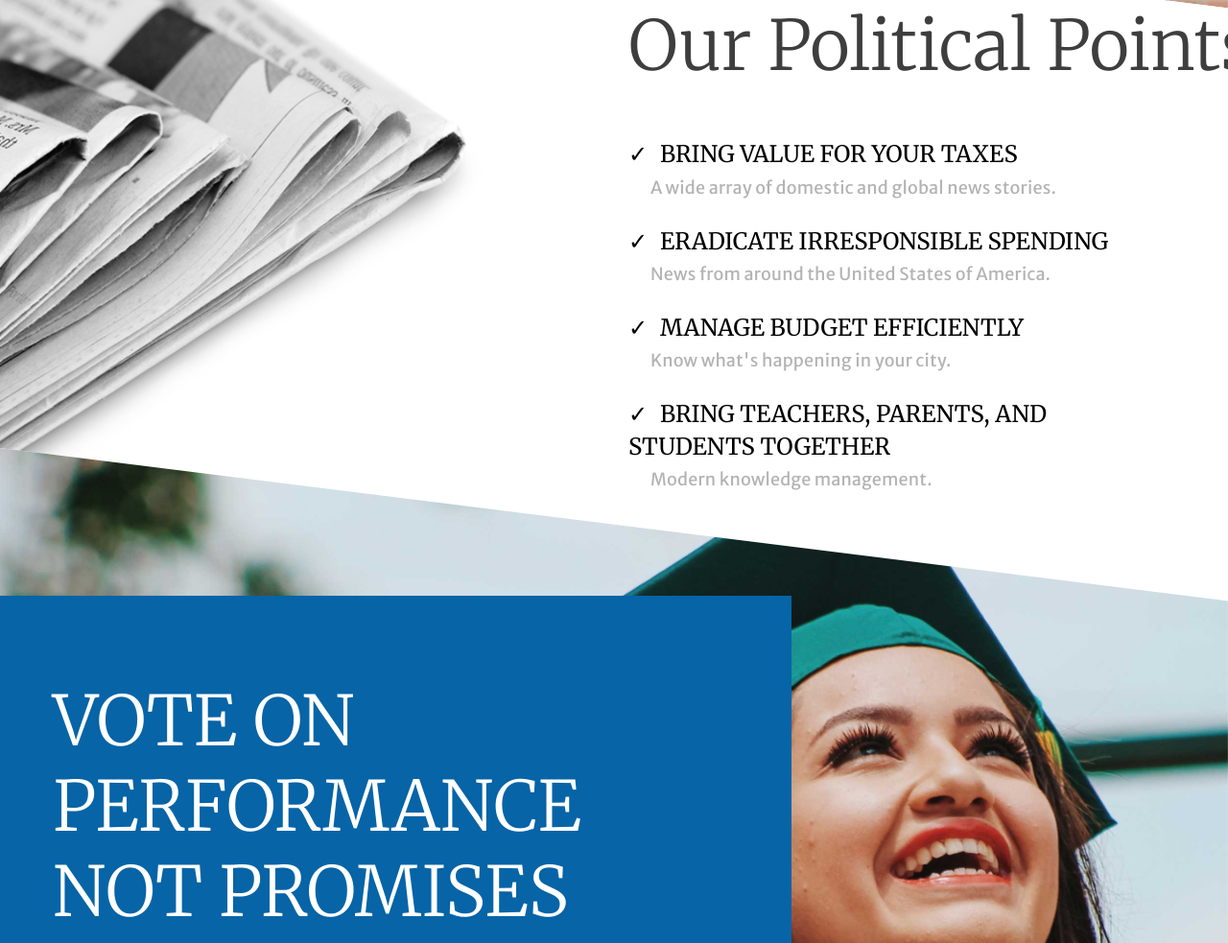
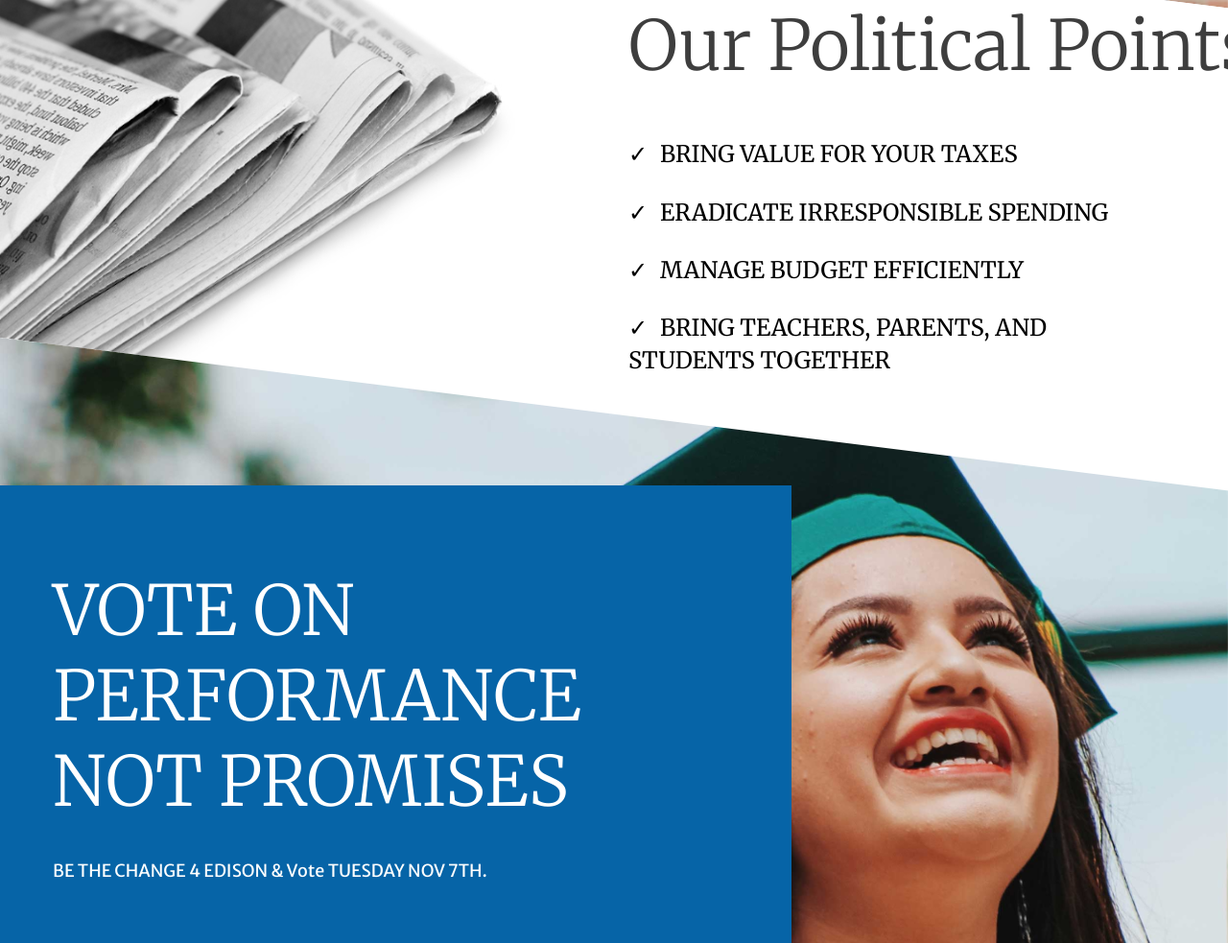
Before and after one commit to viranijewelers/bethechange4edisonboe.org, a plain HTML site: page index.html in a window 1280 px wide. Shown: the part 3735-4718 px from the top of the page at 96% size. Drawn offline with Linux system fonts and the light colour scheme; a web font is replaced by a local one.

Commit message:
Updated copy

```diff
--- a/index.html
+++ b/index.html
@@ -249,13 +249,13 @@
                       <h1 class="nowrap text-light">Our Political Points</h1>
                       <dl class="list-terms-variant-1 offset-top-52">
                         <dt>BRING VALUE FOR YOUR TAXES</dt>
-                        <dd>A wide array of domestic and global news stories.</dd>
+                        <dd></dd>
                         <dt>ERADICATE IRRESPONSIBLE SPENDING</dt>
-                        <dd>News from around the United States of America.</dd>
+                        <dd></dd>
                         <dt>MANAGE BUDGET EFFICIENTLY</dt>
-                        <dd>Know what's happening in your city.</dd>
+                        <dd></dd>
                         <dt>BRING TEACHERS, PARENTS, AND STUDENTS TOGETHER</dt>
-                        <dd>Modern knowledge management.</dd>
+                        <dd></dd>
                       </dl>
                     </div>
                   </div>
```
